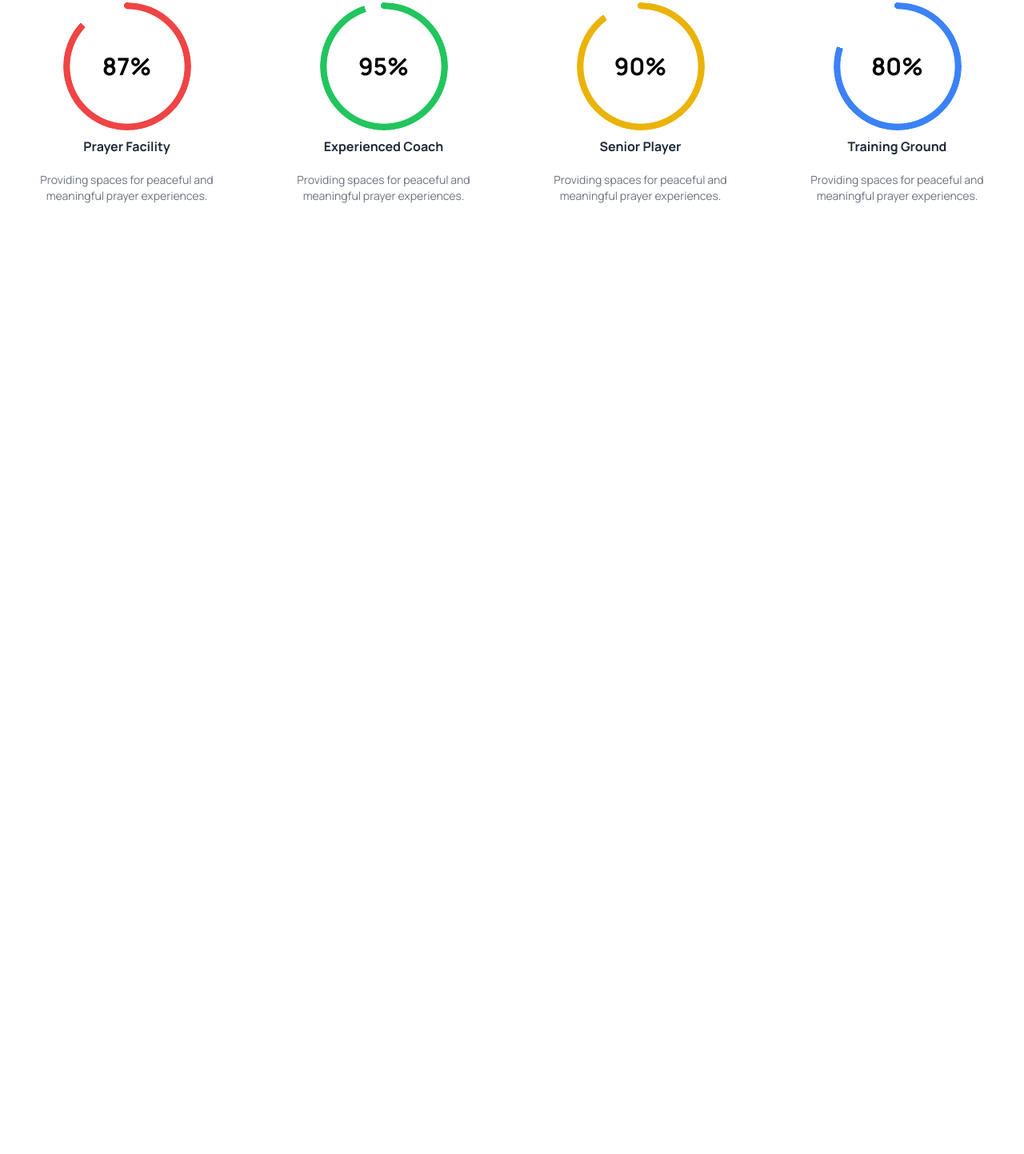
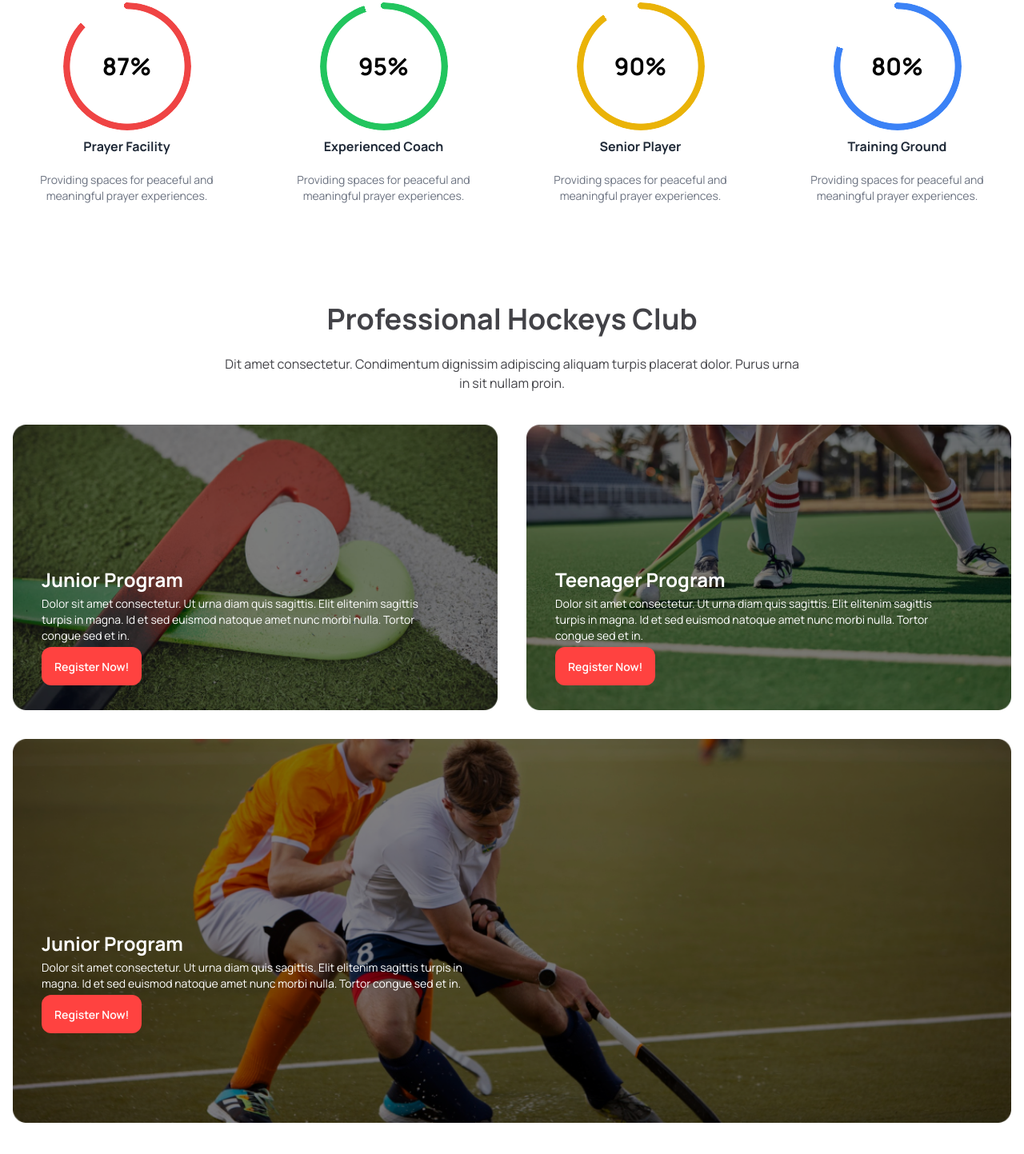
Before and after one commit to kobirul5/Hokeys-b9-a3, a plain HTML site: page index.html in a window 1280 px wide. Shown: the part 1034-2477 px from the top of the page at 80% size. Before the commit the page ends 1389 px from the top, so only its background shows below. Drawn offline with nearby package versions, Linux system fonts and the light colour scheme.

Commit message:
added Professional Hockeys Club section

```diff
--- a/index.html
+++ b/index.html
@@ -120,6 +120,7 @@
           <!-- banner section  end-->
     </header>
     <main class="container mx-auto p-4">
+        <!-- Professional Hockeys Club section start  -->
         <section class="pb-16">
             <div class="text-center my-10">
                 <h2 class="text-4xl font-bold text-dark-2 mb-6">Professional Hockeys Club</h2>
@@ -161,12 +162,61 @@
                     <p class="mt-2 font-bold">Training Ground</p>
                     <p class="text-sm text-gray-500 my-5">Providing spaces for peaceful and meaningful prayer experiences.</p>
                   </div>
+             </div>
 
+        </section>
+         <!-- Professional Hockeys Club section start  -->
+         <!-- Program Sections start -->
+         <section class="pb-16">
+            <div class="text-center my-10">
+                <h2 class="text-4xl font-bold text-dark-2 mb-6">Professional Hockeys Club</h2>
+                <p class="text-dark-2 md:w-7/12 mx-auto">Dit amet consectetur. Condimentum dignissim adipiscing aliquam turpis placerat dolor. Purus urna in sit nullam proin. </p>
+            </div>
+            <!-- card section  -->
+             <div class="grid grid-cols-1 md:grid-cols-2 gap-9 text-white">
+                <!-- card-1  -->
+                  <div class="relative">
+                    <div>
+                        <img class="brightness-50 w-full" src="./Images/2.png" alt="">
+                    </div>
+
+                    <div class="absolute w-11/12 top-1/2 space-y-1 px-9">
+                        <h4 class="text-2xl font-bold">Junior Program</h4>
+                        <p class="text-sm">Dolor sit amet consectetur. Ut urna diam quis sagittis. Elit elitenim sagittis turpis in magna. Id et sed euismod natoque amet nunc morbi nulla. Tortor congue sed et in.</p>
+                        <button class="rounded-xl px-4 py-3 bg-red-1 "><span class="text-sm font-semibold text-white">Register Now!</span></button>
+
+                      </div>
+                  </div>
+                <!-- card-2  -->
+                  <div class="relative">
+                    <div>
+                        <img class="brightness-50 w-full" src="./Images/3.png" alt="">
+                    </div>
+
+                    <div class="absolute w-11/12 top-1/2 space-y-1 px-9">
+                        <h4 class="text-2xl font-bold">Teenager Program</h4>
+                        <p class="text-sm">Dolor sit amet consectetur. Ut urna diam quis sagittis. Elit elitenim sagittis turpis in magna. Id et sed euismod natoque amet nunc morbi nulla. Tortor congue sed et in.</p>
+                        <button class="rounded-xl px-4 py-3 bg-red-1 "><span class="text-sm font-semibold text-white">Register Now!</span></button>
+
+                      </div>
+                  </div>
+                <!-- card-3  -->
+                  <div class="relative md:col-span-2">
+                    <div>
+                        <img class="brightness-50 w-full" src="./Images/4.png" alt="">
+                    </div>
+
+                    <div class="absolute w-1/12 md:w-2/4 top-1/2 space-y-1 px-9">
+                        <h4 class="text-2xl font-bold">Junior Program</h4>
+                        <p class="text-sm">Dolor sit amet consectetur. Ut urna diam quis sagittis. Elit elitenim sagittis turpis in magna. Id et sed euismod natoque amet nunc morbi nulla. Tortor congue sed et in.</p>
+                        <button class="rounded-xl px-4 py-3 bg-red-1 "><span class="text-sm font-semibold text-white">Register Now!</span></button>
+
+                      </div>
+                  </div>
 
              </div>
-</div>
-
         </section>
+         <!-- Program Sections end -->
     </main>
 </body>
 </html>
```
